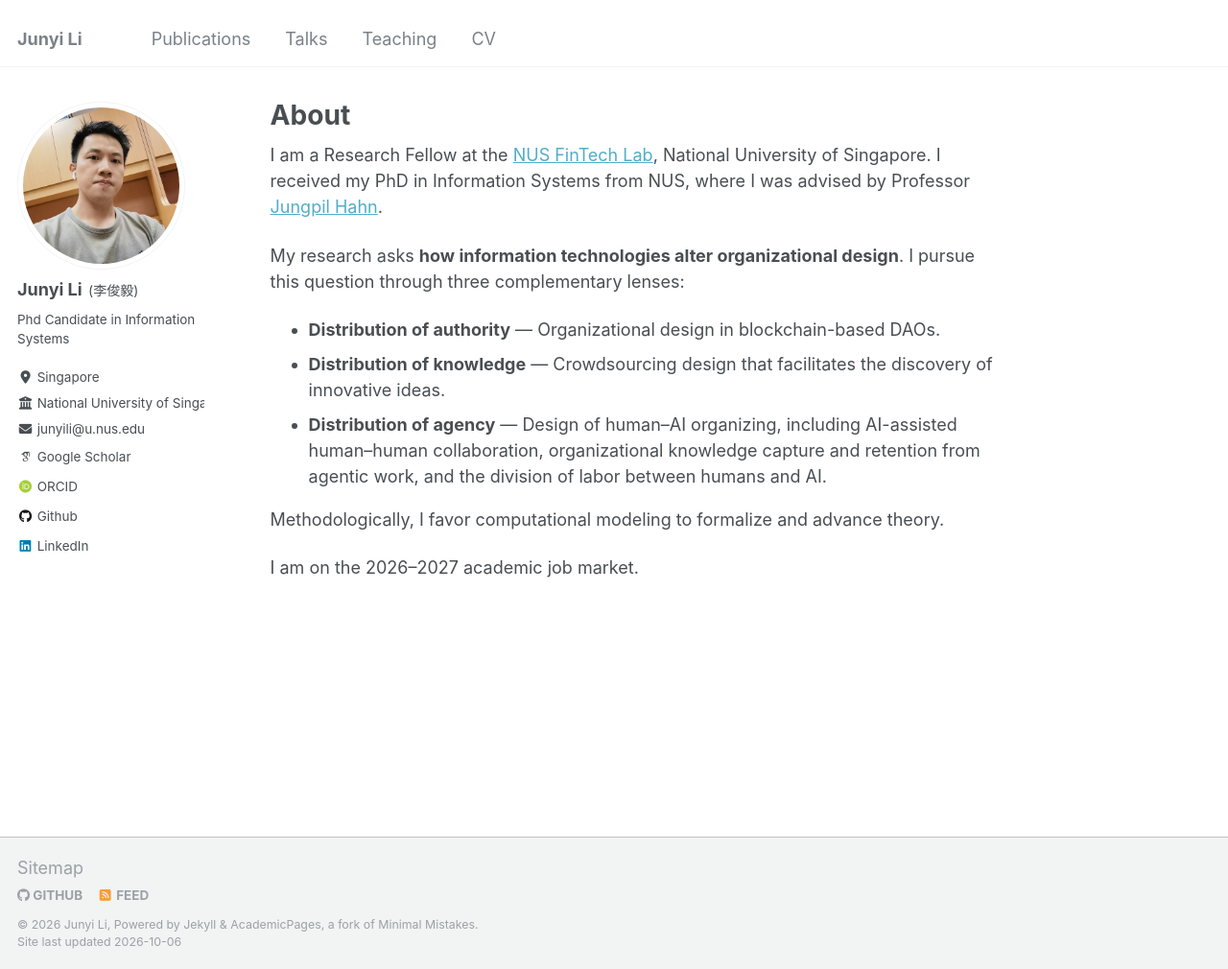
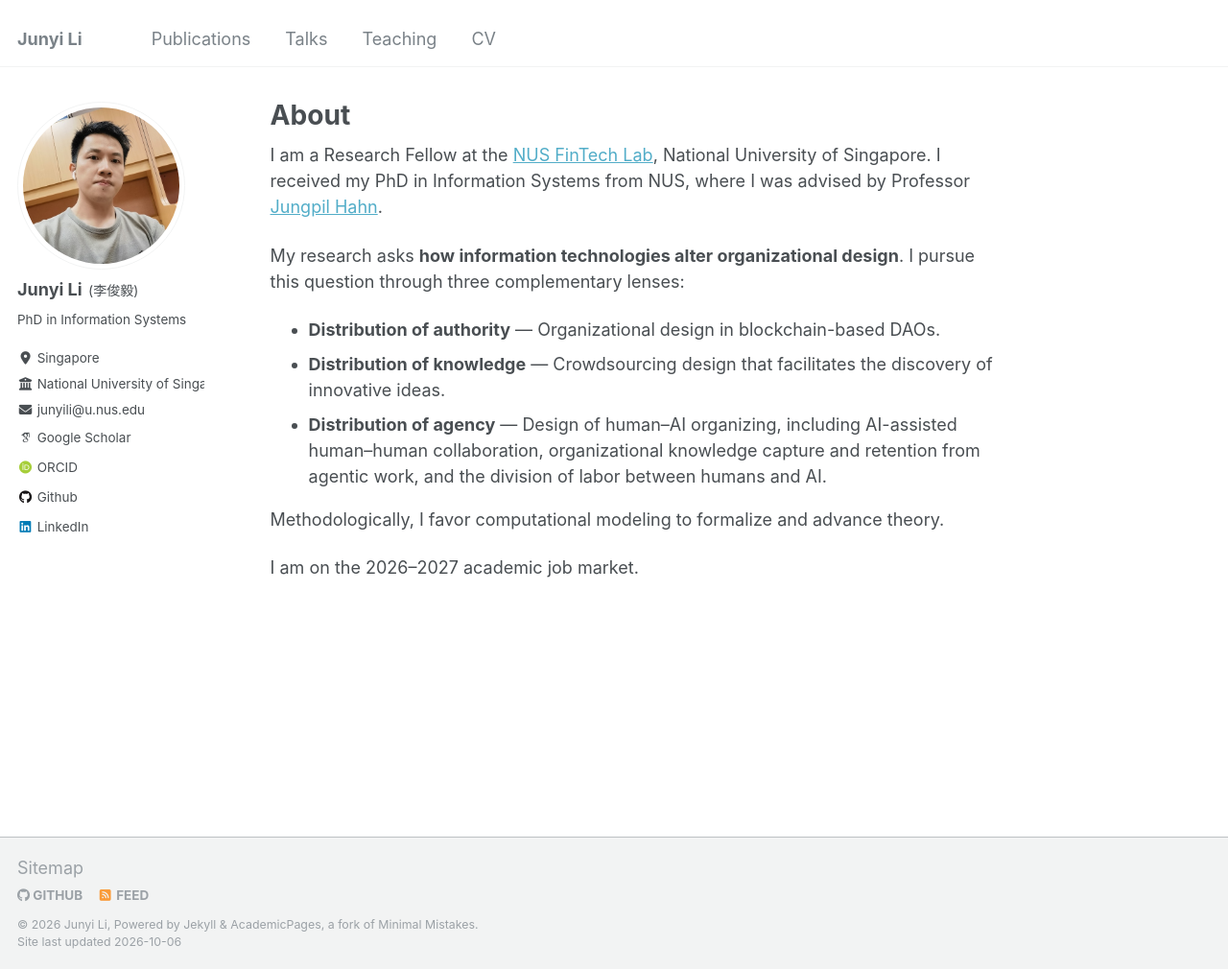
Before and after one commit to GrandJune/GrandJune.github.io, a Jekyll site: the page built from _pages/about.md, in a window 1280 px wide and 1010 px high. Shown: the whole window at 96% size. Built offline with Jekyll 4.4.1, drawn with Linux system fonts in a browser that asks for light colours; some web fonts are replaced.

Commit message:
Update _config.yml

```diff
--- a/_config.yml
+++ b/_config.yml
@@ -25,7 +25,7 @@ author:
   name             : "Junyi Li"
   chinese_name     : "李俊毅"
   pronouns         : # example: "she/her"
-  bio              : "Phd Candidate in Information Systems"
+  bio              : "PhD in Information Systems"
   location         : "Singapore"
   employer         : "National University of Singapore"
   uri              : # URL
```
